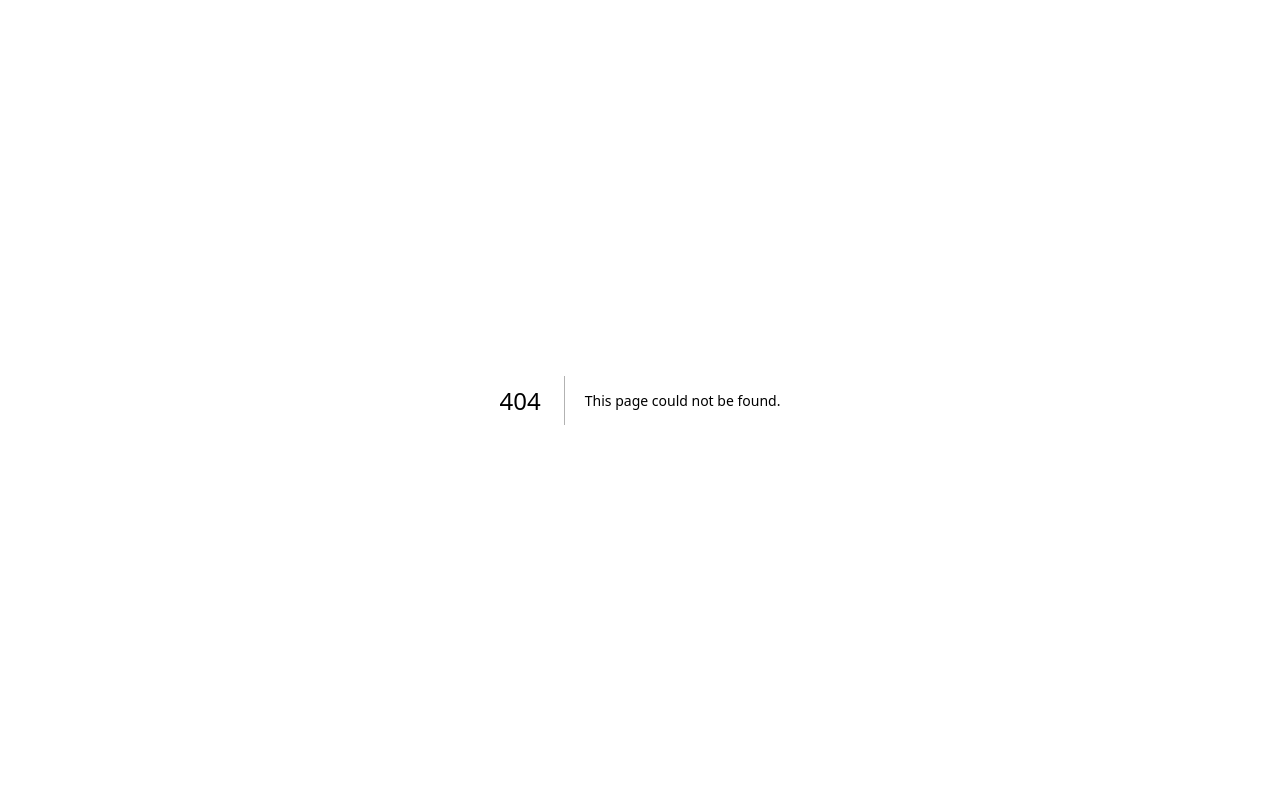
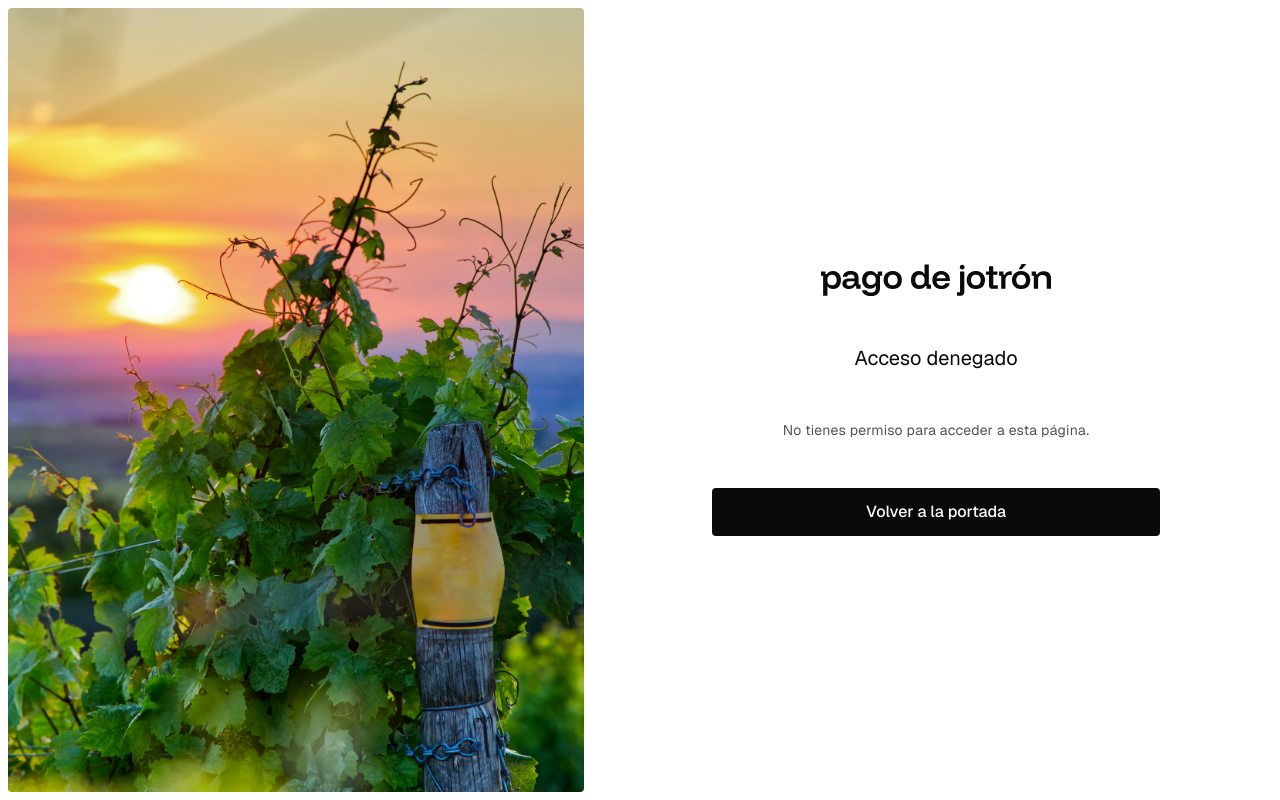
Before and after one commit to fjmarquezruiz/pago-jotron, a Next.js app: page /acceso-denegado in a window 1280 px wide. Before the commit this address had no page. Built offline with nearby package versions, Linux system fonts and the light colour scheme.

Commit message:
feat: página de acceso denegado

```diff
--- /dev/null
+++ b/src/app/acceso-denegado/page.tsx
@@ -0,0 +1,56 @@
+import Image from 'next/image';
+import Link from 'next/link';
+import type { Metadata } from 'next';
+import { Button } from '@/components/ui/button';
+
+export const metadata: Metadata = {
+    title: 'Acceso denegado | Pago de Jotrón',
+};
+
+/** Destino del middleware cuando el rol de la sesión no basta para entrar en una página (RF1). */
+export default function AccessDeniedPage() {
+    return (
+        <main className="flex min-h-screen w-full items-stretch bg-background">
+            <div className="relative hidden min-w-px flex-1 p-2 md:flex">
+                <div className="relative w-full overflow-hidden rounded">
+                    <Image
+                        src="/images/auth/acceso-denegado-bg.jpg"
+                        alt=""
+                        fill
+                        priority
+                        sizes="50vw"
+                        className="object-cover"
+                    />
+                    <div className="to-black/40 absolute inset-0 bg-linear-to-l from-transparent" />
+                </div>
+            </div>
+
+            <section className="flex min-w-px flex-1 flex-col items-center justify-center bg-background p-6 md:p-14">
+                <div className="flex w-full max-w-md flex-col items-center gap-12">
+                    <Image
+                        src="/images/auth/logo-pago-de-jotron.svg"
+                        alt="Pago de Jotrón"
+                        width={230}
+                        height={32}
+                        priority
+                        className="h-8 w-57.5"
+                    />
+
+                    <h1 className="w-full text-center text-xl leading-7 font-normal text-foreground">
+                        Acceso denegado
+                    </h1>
+
+                    <p className="w-full text-center text-sm text-muted-foreground">
+                        No tienes permiso para acceder a esta página.
+                    </p>
+
+                    <div className="flex w-full items-start gap-6">
+                        <Button asChild size="lg" className="min-w-px flex-1">
+                            <Link href="/">Volver a la portada</Link>
+                        </Button>
+                    </div>
+                </div>
+            </section>
+        </main>
+    );
+}
--- a/src/app/auth/login/page.tsx
+++ b/src/app/auth/login/page.tsx
@@ -19,7 +19,8 @@ export default async function LoginPage({ searchParams }: Props) {
 
     return (
         <main className="flex min-h-screen w-full items-stretch bg-background">
-            <div className="relative hidden min-w-px flex-1 md:block">
+            <div className="relative hidden min-w-px flex-1 p-2 md:flex">
+                <div className="relative w-full overflow-hidden rounded">
                     <Image
                         src="/images/auth/login-bg.png"
                         alt=""
@@ -29,6 +30,7 @@ export default async function LoginPage({ searchParams }: Props) {
                         className="object-cover"
                     />
                     <div className="overlay/60 absolute inset-0 bg-linear-to-l from-transparent" />
+                </div>
             </div>
 
             <section className="flex min-w-px flex-1 flex-col items-center justify-center bg-background p-6 md:p-14">
--- a/src/app/auth/registro/page.tsx
+++ b/src/app/auth/registro/page.tsx
@@ -20,7 +20,8 @@ export default async function RegisterPage({ searchParams }: Props) {
 
     return (
         <main className="flex min-h-screen w-full items-stretch bg-background">
-            <div className="relative hidden min-w-px flex-1 md:block">
+            <div className="relative hidden min-w-px flex-1 p-2 md:flex">
+                <div className="relative w-full overflow-hidden rounded">
                     <Image
                         src="/images/auth/register-bg.png"
                         alt=""
@@ -30,6 +31,7 @@ export default async function RegisterPage({ searchParams }: Props) {
                         className="object-cover"
                     />
                     <div className="to-black/40 absolute inset-0 bg-linear-to-l from-transparent" />
+                </div>
             </div>
 
             <section className="flex min-w-px flex-1 flex-col items-center justify-center bg-background p-6 md:p-14">
```
Also changed, not shown: public/images/auth/acceso-denegado-bg.jpg (added). Lines whose indentation alone changed are shown as unchanged.
